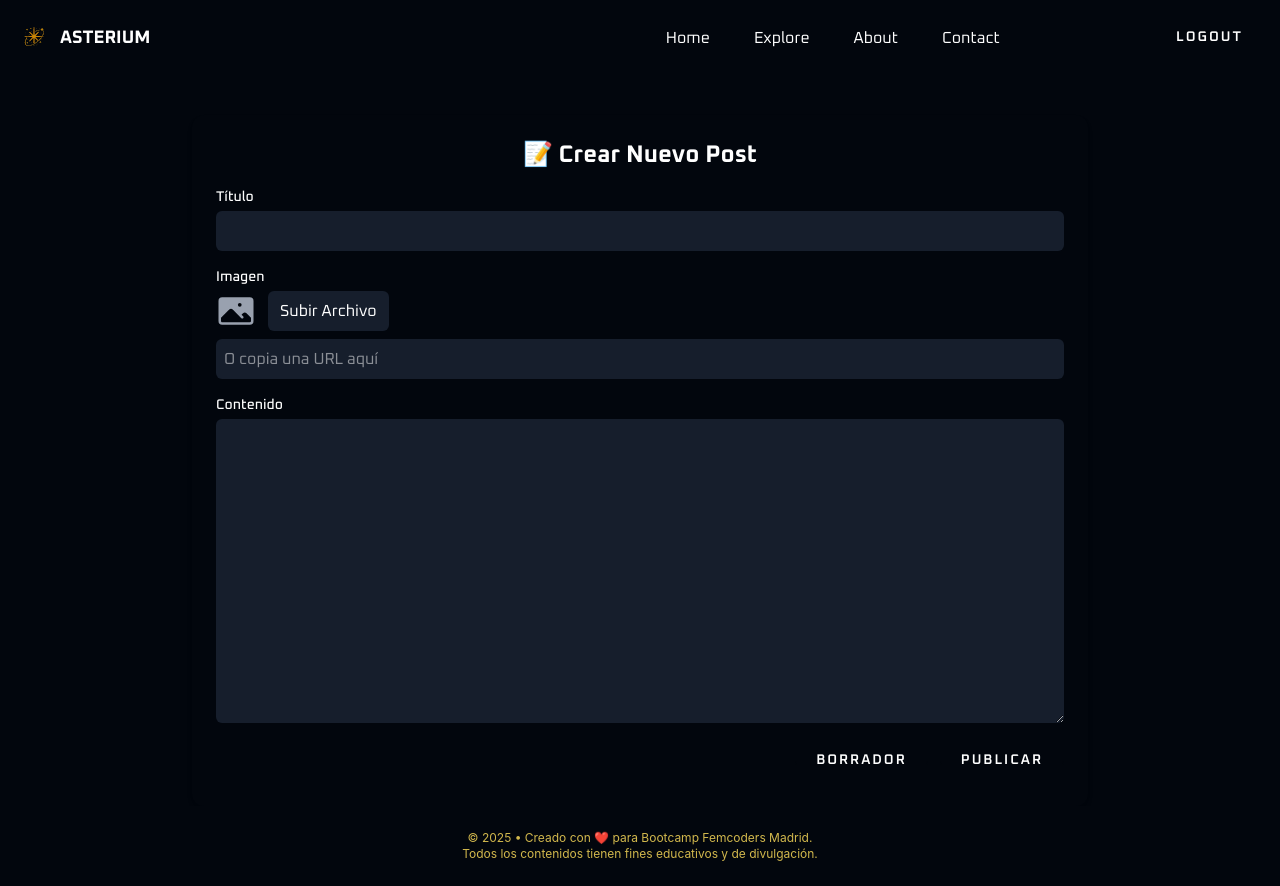
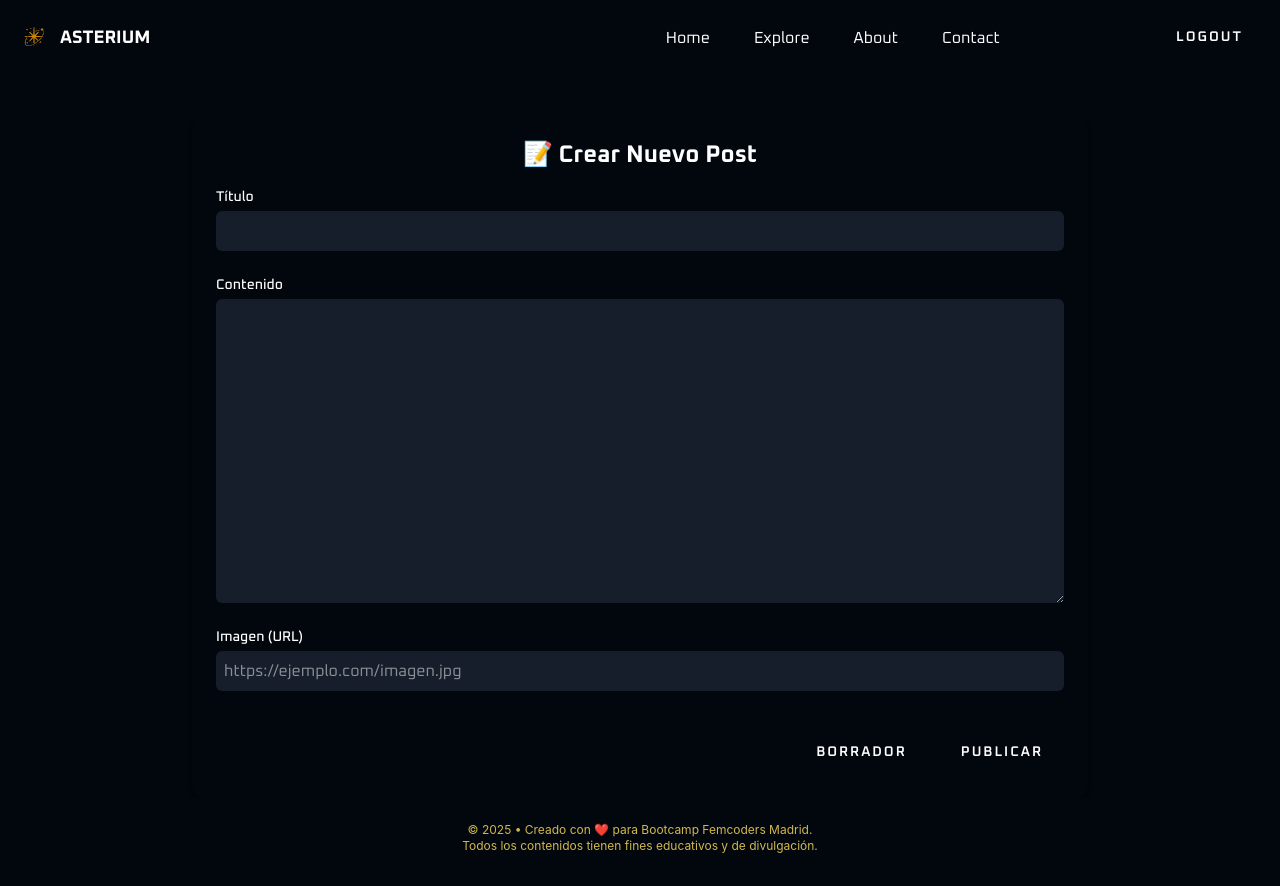
Before and after one commit to Asterium360/Aster-Client, a React (Vite) app: page /newpost in a window 1280 px wide. Built offline with nearby package versions, Linux system fonts and the light colour scheme; sample sign-in values are in the browser's storage; a web font is replaced by a local one.

Commit message:
Fix post form with button component

```diff
--- a/src/components/AsterForm.jsx
+++ b/src/components/AsterForm.jsx
@@ -1,7 +1,7 @@
 import { useState, useEffect } from "react";
 import { useParams, useNavigate } from "react-router-dom";
 import { createAster, getAsterById, updateAster } from "../services/AsteriumServices";
-import { PhotoIcon } from "@heroicons/react/24/solid";
+import Button from "./Button";
 import validateAsterForm from "../validators/AsterValidator";
 import useAuthStore from "../store/authStore";
 
@@ -9,22 +9,20 @@ const AsterForm = () => {
     const { id } = useParams();
     const navigate = useNavigate();
     const isEdit = Boolean(id);
+
     const { user } = useAuthStore();
 
     const [form, setForm] = useState({
         title: "",
         content_md: "",
-        coverImageFile: null,
-        coverImageUrl: "",
+        image_url: "",
         status: "draft",
     });
 
-    const [previewImage, setPreviewImage] = useState("");
     const [loading, setLoading] = useState(isEdit);
     const [error, setError] = useState(null);
     const [formErrors, setFormErrors] = useState({});
 
-    // Cargar post si es edición
     useEffect(() => {
         if (isEdit) {
             const fetchData = async () => {
@@ -33,8 +31,7 @@ const AsterForm = () => {
                     setForm({
                         title: data.title || "",
                         content_md: data.content_md || "",
-                        coverImageFile: null,
-                        coverImageUrl: data.image_url || "",
+                        image_url: data.image_url || "",
                         status: data.status || "draft",
                     });
                 } catch (err) {
@@ -47,58 +44,22 @@ const AsterForm = () => {
         }
     }, [id, isEdit]);
 
-    // Previsualización de imagen
-    useEffect(() => {
-        if (form.coverImageFile) {
-            const reader = new FileReader();
-            reader.onload = () => setPreviewImage(reader.result);
-            reader.readAsDataURL(form.coverImageFile);
-        } else if (form.coverImageUrl) {
-            setPreviewImage(form.coverImageUrl);
-        } else {
-            setPreviewImage("");
-        }
-    }, [form.coverImageFile, form.coverImageUrl]);
-
     const handleChange = (e) => {
         const { name, value } = e.target;
         setForm((prev) => ({ ...prev, [name]: value }));
     };
 
-    const handleFileChange = (e) => {
-        if (e.target.files && e.target.files[0]) {
-            const file = e.target.files[0];
-            const validTypes = ["image/jpeg", "image/png", "image/webp"];
-            if (!validTypes.includes(file.type)) {
-                alert("❌ Solo se permiten imágenes JPG, PNG o WEBP");
-                return;
-            }
-            const maxSize = 5 * 1024 * 1024;
-            if (file.size > maxSize) {
-                alert("❌ El tamaño máximo permitido es 5MB");
-                return;
-            }
-            setForm(prev => ({ ...prev, coverImageFile: file, coverImageUrl: "" }));
-        }
-    };
-
-    const handleUrlChange = (e) => {
-        setForm(prev => ({ ...prev, coverImageUrl: e.target.value, coverImageFile: null }));
-    };
-
-    const handleSubmit = (publishStatus) => async (e) => {
-        e.preventDefault();
+    const handleSubmit = (publishStatus) => async () => {
         if (!user) {
-            alert("❌ Debes estar logueado para crear un post");
+            alert("❌ Debes iniciar sesión para crear un post");
+            navigate("/login");
             return;
         }
 
         const payload = {
-            title: form.title,
-            content_md: form.content_md,
+            ...form,
             status: publishStatus,
-            image_url: form.coverImageUrl || null,
-            author_id: user.id,
+            author_id: user.id, // ✅ autor directo desde el store
         };
 
         const validationErrors = validateAsterForm(payload);
@@ -127,9 +88,10 @@ const AsterForm = () => {
 
     return (
         <div className="max-w-4xl mx-auto p-6 mt-10 rounded-xl shadow-md" style={{ backgroundColor: "#02060D" }}>
-            <h2 className="text-2xl font-bold mb-4 text-center text-white">{isEdit ? "✏️ Editar Post" : "📝 Crear Nuevo Post"}</h2>
+            <h2 className="text-2xl font-bold mb-4 text-center text-white">
+                {isEdit ? "✏️ Editar Post" : "📝 Crear Nuevo Post"}
+            </h2>
             <form className="grid grid-cols-1 gap-6">
-                <div className="space-y-4">
                 <div>
                     <label className="block text-sm font-medium text-white">Título</label>
                     <input
@@ -137,32 +99,10 @@ const AsterForm = () => {
                         name="title"
                         value={form.title}
                         onChange={handleChange}
-                            className="mt-1 block w-full rounded-md bg-gray-800/70 p-2 focus:outline-none focus:ring-2 focus:ring-blue-500 text-white"
+                        className="mt-1 block w-full rounded-md bg-gray-800/70 p-2 text-white"
                         required
                     />
                     {formErrors.title && <p className="text-red-500 text-sm mt-1">{formErrors.title}</p>}
-                    </div>
-
-                    <div>
-                        <label className="block text-sm font-medium text-white">Imagen</label>
-                        <div className="mt-1 flex items-center gap-3">
-                            <PhotoIcon className="h-10 w-10 text-gray-400" />
-                            <label className="cursor-pointer bg-gray-800/70 px-3 py-2 rounded-md hover:bg-gray-700/70 text-white">
-                                Subir Archivo
-                                <input type="file" accept="image/*" onChange={handleFileChange} className="sr-only" />
-                            </label>
-                        </div>
-                        <div className="mt-2">
-                            <input
-                                type="url"
-                                name="coverImageUrl"
-                                placeholder="O copia una URL aquí"
-                                value={form.coverImageUrl}
-                                onChange={handleUrlChange}
-                                className="mt-1 block w-full rounded-md bg-gray-800/70 p-2 focus:outline-none focus:ring-2 focus:ring-blue-500 text-white"
-                            />
-                        </div>
-                        {previewImage && <img src={previewImage} alt="Preview" className="mt-4 w-full rounded-md object-cover max-h-64 border border-gray-700" />}
                 </div>
 
                 <div>
@@ -172,16 +112,28 @@ const AsterForm = () => {
                         value={form.content_md}
                         onChange={handleChange}
                         rows={12}
-                            className="mt-1 block w-full rounded-md bg-gray-800/70 p-2 focus:outline-none focus:ring-2 focus:ring-blue-500 text-white"
+                        className="mt-1 block w-full rounded-md bg-gray-800/70 p-2 text-white"
                         required
                     />
                     {formErrors.content_md && <p className="text-red-500 text-sm mt-1">{formErrors.content_md}</p>}
                 </div>
 
+                <div>
+                    <label className="block text-sm font-medium text-white">Imagen (URL)</label>
+                    <input
+                        type="url"
+                        name="image_url"
+                        value={form.image_url}
+                        onChange={handleChange}
+                        className="mt-1 block w-full rounded-md bg-gray-800/70 p-2 text-white"
+                        placeholder="https://ejemplo.com/imagen.jpg"
+                    />
+                    {formErrors.image_url && <p className="text-red-500 text-sm mt-1">{formErrors.image_url}</p>}
+                </div>
+
                 <div className="flex justify-end mt-4 gap-3">
-                        <button type="button" onClick={handleSubmit("draft")} className="bg-gray-600 px-4 py-2 rounded-md hover:bg-gray-500 text-white">Borrador</button>
-                        <button type="button" onClick={handleSubmit("published")} className="bg-blue-600 px-4 py-2 rounded-md hover:bg-blue-500 text-white">Publicar</button>
-                    </div>
+                    <Button title="Borrador" action={handleSubmit("draft")} />
+                    <Button title="Publicar" action={handleSubmit("published")} />
                 </div>
             </form>
         </div>
```
Lines whose indentation alone changed are shown as unchanged.
